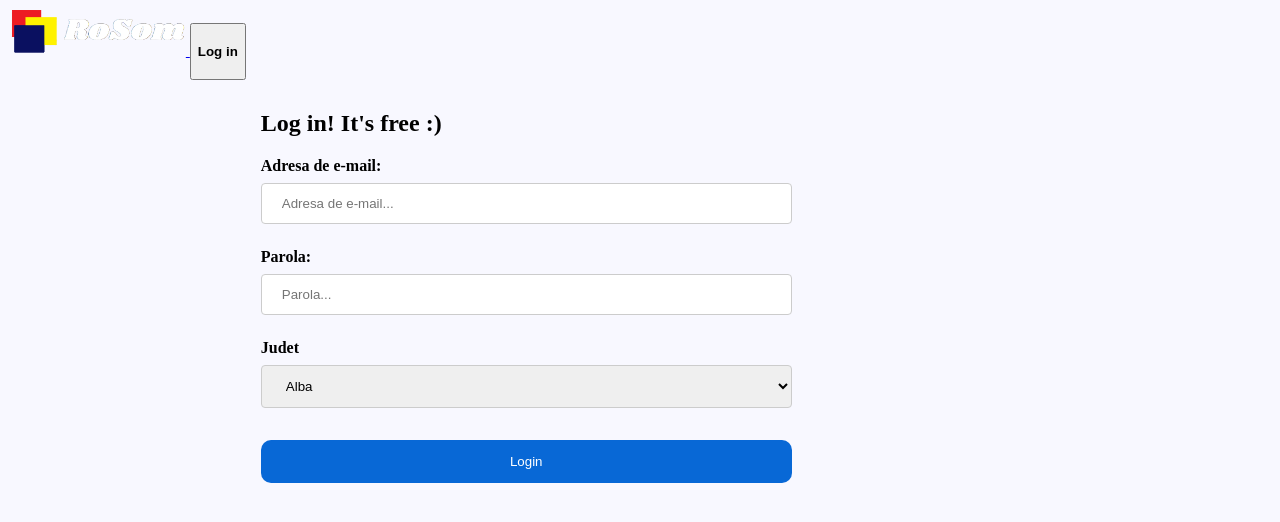
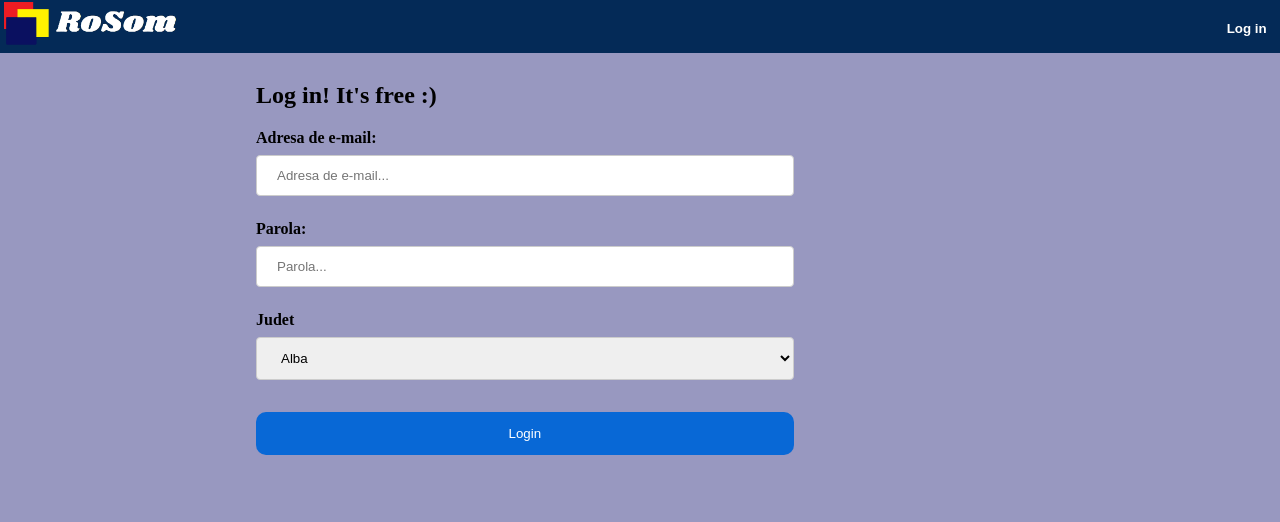
Before and after one commit to TrueSide1005/Proiect_TW_Bibire_Ifrose_A3, a PHP site: page /login.html in a window 1280 px wide. Shown: the top 522 px of the page. Run offline with PHP 8.4, Linux system fonts and the light colour scheme.

Commit message:
update main.css

```diff
--- a/main.css
+++ b/main.css
@@ -1,41 +1,60 @@
 body {
-    background-color: #F8F8FF;
+    background-color: rgb(152, 152, 192);
+    margin: 0;
   }
 
-/**{
+/*{
     margin: 0;
     padding: 0;
-    list-style: none;
-    text-decoration: none;
+}*/
+
+.log{
+    border-color: transparent;
+    background-color: transparent;
+    width: 5em;
+    color: white;
+    height: 3.3em;
+    float:right;
+    text-align: center;
+
 }
 
+.log:hover {
+    background-color: rgb(36, 19, 196);
+    box-shadow: 0 12px 16px 0 rgba(0,0,0,0.24), 0 17px 50px 0 rgba(0,0,0,0.19);
+  }
 
 .bar{
-    background-color: rgb(8, 104, 214);
+    background-color: rgb(4, 42, 87);
     position: sticky;
     top: 0;
     border-width: 0 0 1px;
     padding: 0;
     width: 100%;
-    height: 3em;
+    height: 3.3em;
 
 }
 
 .contain {left: 90px;}
 
 .menubar{
+    float: left;
     position: fixed;
     left: -250px;
     width: 250px;
     height: 100%;
-    background-color:#224db1;
+    background-color:#061a4b;
     transition: all .5s ease;
-
     white-space: nowrap;
 }
 
-.menubar  a {
-    display: block;
+.menubar ul {
+    margin: 0;
+    padding: 0;}
+
+.listaPrincipala  a {
+       display: block;
+       text-decoration: none;
     height: 100%;
     width: 100%;
     line-height: 50px;
```
Also changed, not shown: other parts of main.css (+38 -10 lines).
